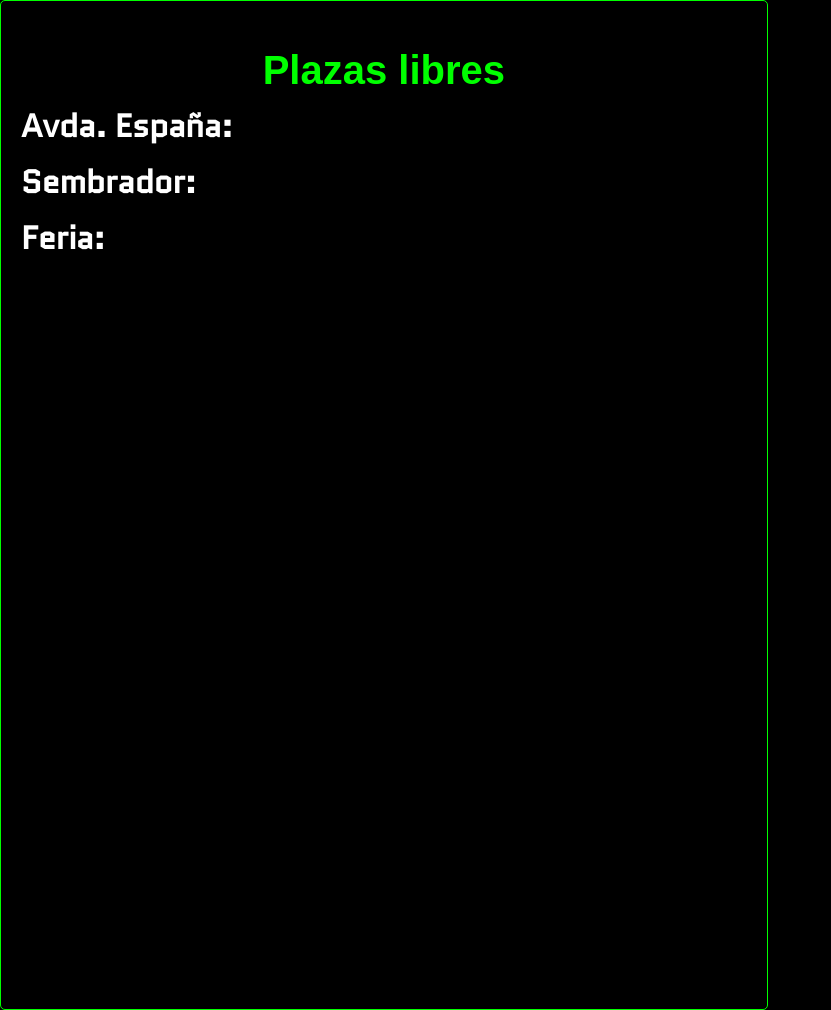
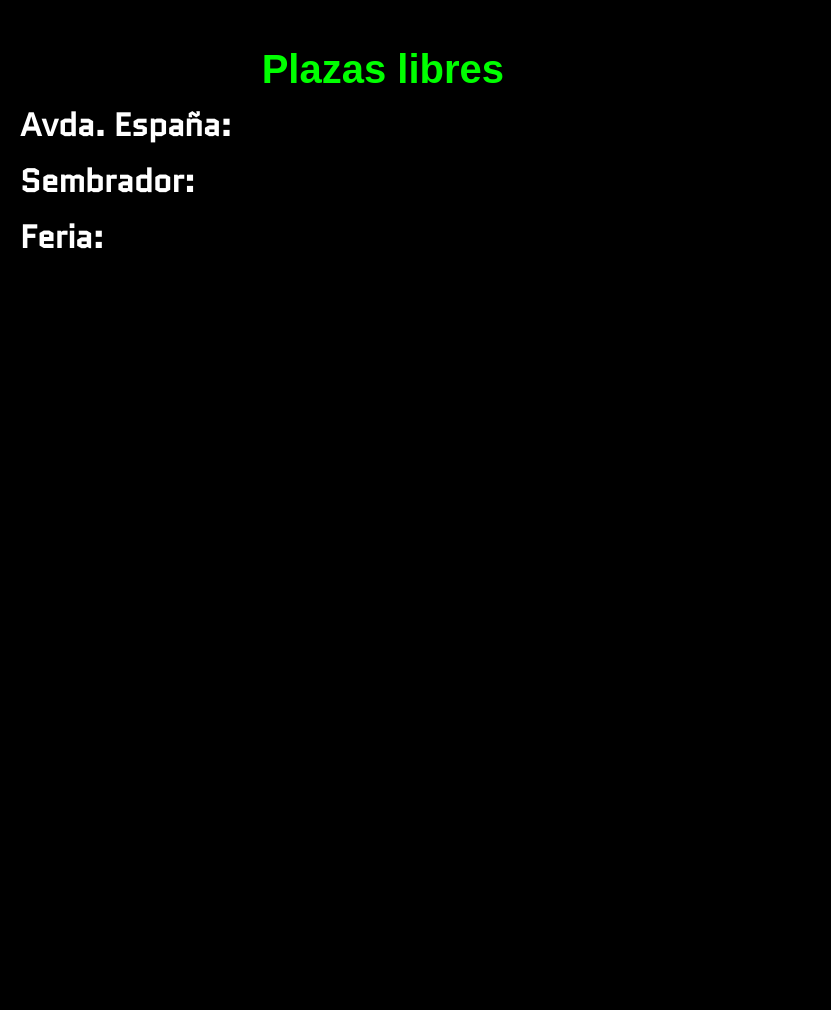
Before and after one commit to vickyTechFriendly/pantallasALB, a plain HTML site: page pantalla.html in a window 1280 px wide. Shown: the whole page, without its empty margins (0-831 px from the left). Drawn offline with Linux system fonts and the light colour scheme; no server answers; a web font is replaced by a local one.

Commit message:
sin borde

```diff
--- a/pantalla.css
+++ b/pantalla.css
@@ -13,8 +13,8 @@ body {
     height: 256mm;
     margin: 0;
     padding: 20px;
-    border: 1px solid #00ff00;
-    border-radius: 5px;
+    /*border: 1px solid #00ff00;
+    border-radius: 5px;*/
 }
 h1 {
     font-size: 2.5em;
```
